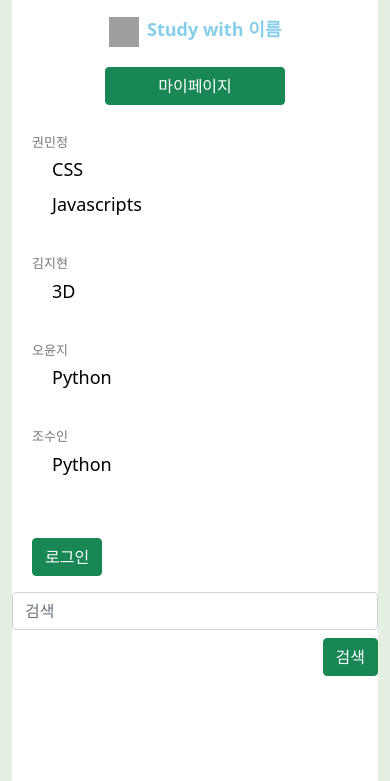
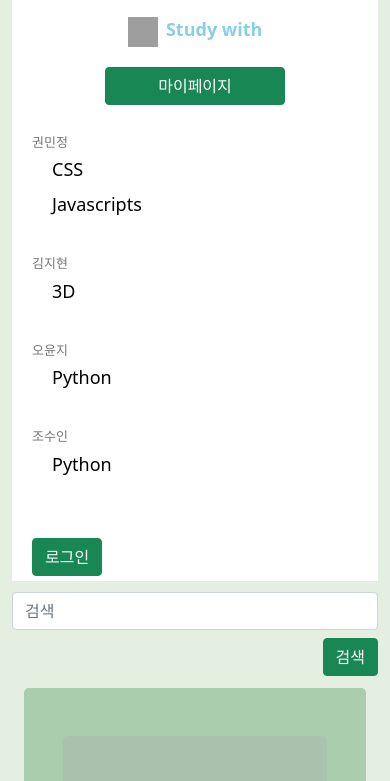
Before and after one commit to dukwoo/2022_ICAN, a Django app: page /grow/ in a window 390 px wide; the page is wider, and only the part inside the window is pictured. Shown: the top 781 px of that part. Run offline with Django 4.2, Linux system fonts and the light colour scheme; data comes from the database, SQL or seed files in the repository; both versions use the stored data as it was after the commit; some libraries are stand-ins or nearby versions; grey boxes are pictures that could not be loaded.

Commit message:
목록페이지, 상세페이지 반응형 구현

```diff
--- a/ican_web/advance/static/advance/css/advance.css
+++ b/ican_web/advance/static/advance/css/advance.css
@@ -12,3 +12,6 @@
     width: 100%;
     height: 10%;
 }
+
+
+}
--- a/ican_web/advance/static/advance/css/navbar.css
+++ b/ican_web/advance/static/advance/css/navbar.css
@@ -1,9 +1,11 @@
 nav {
     display: inline-block;
     width: 100%;
-    height: 150%;
+    height: 101%;
     background-color: white;
 }
+
+
 
 span {
     color:skyblue;
--- a/ican_web/advance/templates/advance/base.html
+++ b/ican_web/advance/templates/advance/base.html
@@ -17,15 +17,13 @@
         <link rel="stylesheet" href="{% static 'advance/bootstrap/bootstrap.min.css.map' %}" media="screen">
 
         <!--css-->
-        <link rel="stylesheet" href="/static/advance/css/navbar.css">
-        <link rel="stylesheet" href="/static/advance/css/advance.css">
+        <link rel="stylesheet" href="/static/advance/css/navbar.css" media="screen" />
+        <link rel="stylesheet" href="/static/advance/css/advance.css" media="screen" />
         <link rel="stylesheet" href="{% static 'grow/css/styles.css' %}" media="screen" />
         <link rel="stylesheet" href="{% static 'grow/css/grow.css' %}" media="screen" />
 
         <!--Favicon-->
         <link rel="icon" type="image/x-icon" href="assets/favicon.ico" />
-
-
 
     </head>
     <body>
@@ -36,18 +34,16 @@
                     {% include 'advance/navbar.html' %}
                 </div>
                 <div class="col-lg-9">
-                    <div class="row mt-3 mb-3">
+                    <div class="row my-3">
                         <!--search-->
-                        <form class="form-inline" style="display: flex; justify-content: flex-end";>
-                            <input class="form-control mr-sm-2" type="search" placeholder="검색" aria-label="Search">
-                            <button class="btn btn-success my-2 my-sm-0" type="submit">검색</button>
+                        <form class="form-inline search" style="display: flex; justify-content: flex-end; position: absolute;">
+                            <input class="form-control mr-sm-2 searchForm" type="search" placeholder="검색" aria-label="Search">
+                            <button class="btn btn-success my-2 my-sm-0 searchBtn" type="submit">검색</button>
                         </form>
                     </div>
-                    <div class="row my-3" id="title">
-                        <div class="col">
+                    <div class="row my-5"></div>
 
-                        </div>
-                    </div>
+                    <div class="container" id="maincover">
                         <div class="row my-3">
                             <div class="rounded-3" id="main">
                                 <div class="col">
@@ -56,14 +52,13 @@
                                 </div>
                             </div>
                         </div>
-                    <div class="row my-3" id="footer">
-                        <div class="col align-items-center">
+                    </div>
+
+                    <div class="footer">
                         <!--footer-->
                         {% include 'advance/footer.html' %}
                     </div>
                 </div>
-                </div>
-
             </div>
         </div>
 
--- a/ican_web/advance/templates/advance/navbar.html
+++ b/ican_web/advance/templates/advance/navbar.html
@@ -2,7 +2,7 @@
 <nav>
     <div class="text-center py-3">
         <image src="#" width="30px" height="30px">&nbsp;
-        <span>Study with 이름</span>
+        <span>Study with {{user.username}}</span>
     </div>
     <div class="text-center py-1">
         <a type="button" class="btn btn-success" id="btn_mypage" href="/mypage/">
--- a/ican_web/grow/static/grow/css/grow.css
+++ b/ican_web/grow/static/grow/css/grow.css
@@ -9,3 +9,6 @@
 .post-info {
     color: white;
 }
+
+
+}
--- a/ican_web/grow/templates/grow/post_list.html
+++ b/ican_web/grow/templates/grow/post_list.html
@@ -6,10 +6,10 @@
 {% block main %}
     <div id="post-area">
         <!-- Page content-->
-        <div class="container m-5">
+        <div class="container my-5">
             <div class="row">
                 {% for p in post_list %}
-                <div class="container rounded-3 m-5" id="list" style="background-color: #aac2ad">
+                <div class="container rounded-3 mb-5" id="list" style="background-color: #aac2ad">
                 <!-- Post content-->
                     <!-- Preview image figure-->
                     <div class="text-center" id="list_image">
@@ -27,12 +27,12 @@
                                 <div class="mt-5 post-info">
                                     {{ p.created_at | date:"Y-m-d h:m:s" }}
                                 </div>
-                                <div class="mt-1 post-info" style="font-size: 2em; color: #0c2238;">
+                                <div class="mt-1 post-info listAuthor" style="font-size: 2em; color: #0c2238;">
                                     {{ p.author | upper }}
                                 </div>
                                 <hr>
                                 <!-- Post title-->
-                                <div class="mt-5" style="color: #0c2238;">
+                                <div class="mt-5 listTitle" style="color: #0c2238;">
                                     <h1 class="fw-bolder mb-1">{{ p.title }}</h1>
                                 </div>
                             </div>
@@ -51,7 +51,7 @@
         </div>
         {% if is_paginated %}
         <!-- Pagination -->
-        <ul class="pagination pagination-lg justify-content-center mb-4">
+        <ul class="pagination pagination-sm justify-content-center mb-4">
             {% if page_obj.has_next %}
                 <li class="page-item">
                     <a class="page-link" href="?page={{ page_obj.next_page_number }}">
--- a/ican_web/ican_web/settings.py
+++ b/ican_web/ican_web/settings.py
@@ -91,6 +91,7 @@
 
 # Password validation
 # https://docs.djangoproject.com/en/4.1/ref/settings/#auth-password-validators
+LOGIN_REDIRECT_URL = '/grow/'
 
 AUTH_PASSWORD_VALIDATORS = [
     {
```
Also changed, not shown: ican_web/db.sqlite3. Lines whose indentation alone changed are shown as unchanged.
